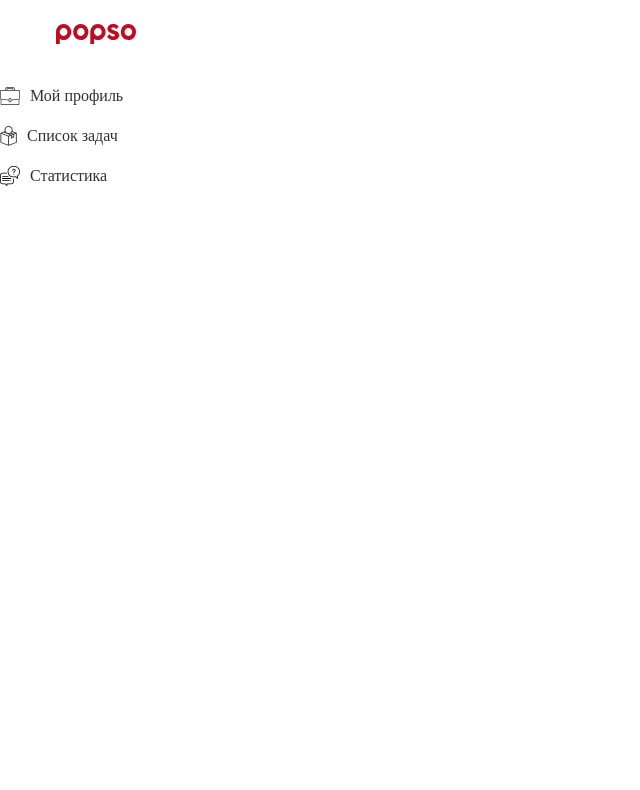
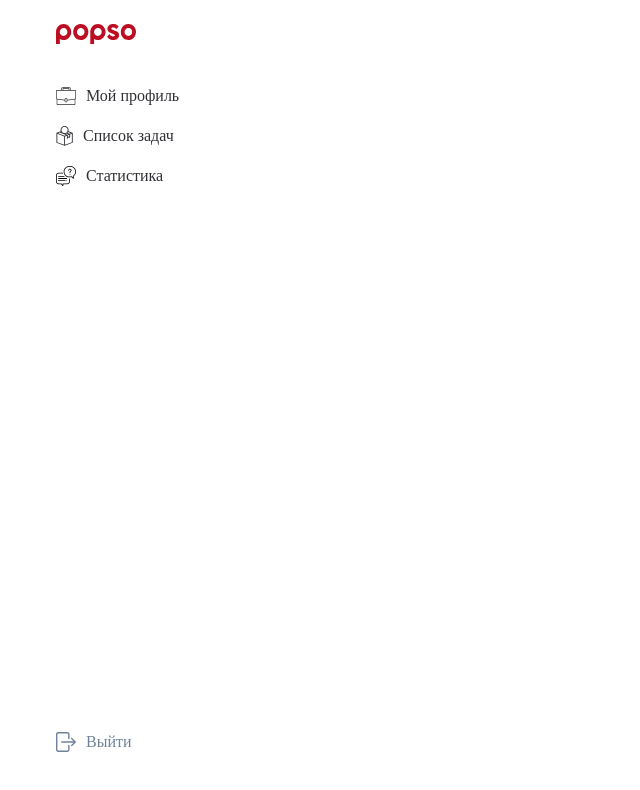
Before and after one commit to rpn42rus/popso, a Nuxt app: page / in a window 1280 px wide. Shown: the top 790 px of the page, without its empty margins (0-640 px from the left). Built offline with nearby package versions, Linux system fonts and the light colour scheme.

Commit message:
sidebar
stylization sidebar

```diff
--- a/assets/index.scss
+++ b/assets/index.scss
@@ -36,7 +36,7 @@ a:active {
 a,
 a:visited {
   color: #303136;
-	text-decoration: none;
+  text-decoration: none;
 }
 
 .container {
--- a/components/Sidebar.vue
+++ b/components/Sidebar.vue
@@ -3,6 +3,26 @@
     <img class="logo" src="../static/images/logo.svg" alt="" />
 
     <Navigation />
+
+    <nuxt-link class="logout" to="#">
+      <svg
+        width="20"
+        height="20"
+        viewBox="0 0 20 20"
+        fill="none"
+        xmlns="http://www.w3.org/2000/svg"
+      >
+        <path
+          d="M2.14282 20L11.4286 20C12.612 20 13.5714 19.0406 13.5714 17.8571L13.5714 13.5714C13.5714 13.1769 13.2516 12.8571 12.8571 12.8571C12.4626 12.8571 12.1428 13.1769 12.1428 13.5714L12.1428 17.8571C12.1428 18.2516 11.823 18.5714 11.4285 18.5714L2.14278 18.5714C1.74828 18.5714 1.42848 18.2516 1.42848 17.8571L1.42848 2.14286C1.42848 1.74835 1.74828 1.42856 2.14278 1.42856L11.4286 1.42856C11.8231 1.42856 12.1429 1.74835 12.1429 2.14286L12.1429 6.42857C12.1429 6.82307 12.4627 7.14287 12.8572 7.14287C13.2517 7.14287 13.5715 6.82307 13.5715 6.42857L13.5715 2.14286C13.5715 0.959389 12.6121 -8.38726e-08 11.4286 -1.87335e-07L2.14286 -9.99121e-07C0.959392 -1.10258e-06 3.57193e-06 0.959388 3.46847e-06 2.14286L2.09468e-06 17.8571C-3.99704e-05 19.0406 0.95935 20 2.14282 20Z"
+          fill="#6F849C"
+        />
+        <path
+          d="M5.71442 10.7143L17.5615 10.7143L15.2094 13.0664C14.9353 13.3502 14.9432 13.8024 15.227 14.0764C15.5038 14.3437 15.9426 14.3437 16.2194 14.0764L19.7908 10.505C19.8572 10.4386 19.9096 10.3597 19.9451 10.2729C20.0173 10.0981 20.0173 9.90188 19.9451 9.72714C19.9094 9.63996 19.8567 9.56082 19.7901 9.49428L16.2187 5.92286C15.9446 5.6391 15.4925 5.63123 15.2087 5.90528C14.9249 6.17933 14.9171 6.63151 15.1911 6.91527C15.1969 6.92121 15.2027 6.92707 15.2087 6.93285L17.5615 9.28572L5.71438 9.28572C5.31988 9.28572 5.00008 9.60552 5.00008 10C5.00008 10.3945 5.31992 10.7143 5.71442 10.7143Z"
+          fill="#6F849C"
+        />
+      </svg>
+      <span>Выйти</span>
+    </nuxt-link>
   </div>
 </template>
 
@@ -11,8 +31,23 @@ export default {}
 </script>
 
 <style lang="scss" scoped>
-.logo {
-  max-width: 100%;
-  margin: 24px 0 37px 56px;
+.sidebar__wrapper {
+  height: 100vh;
+  position: relative;
+  padding: 24px 56px;
+  .logo {
+    max-width: 100%;
+    margin-bottom: 37px;
+  }
+  .logout {
+    display: flex;
+    align-items: center;
+    position: absolute;
+    bottom: 48px;
+    span {
+      margin-left: 10px;
+      color: #6f849c;
+    }
+  }
 }
 </style>
```
